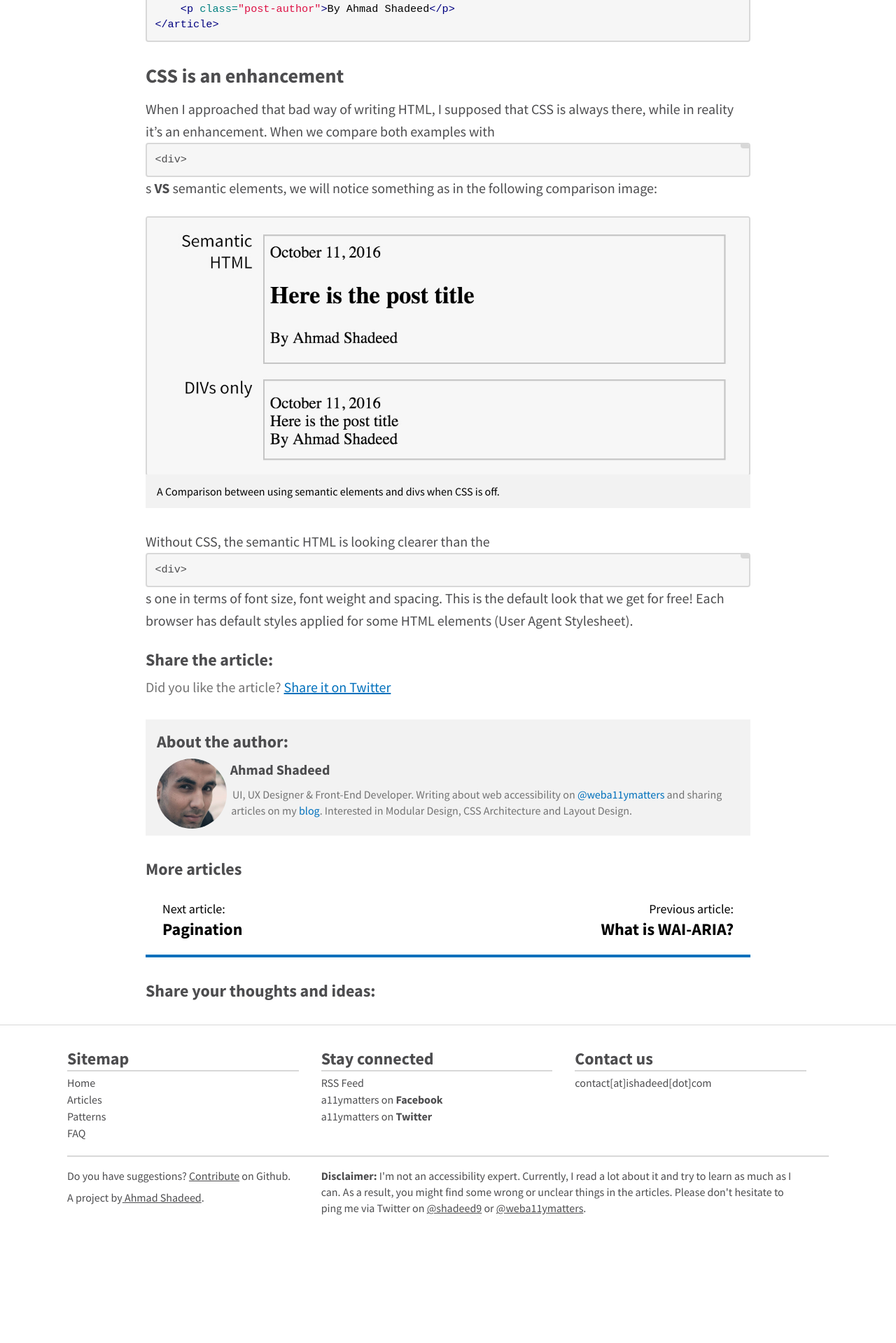
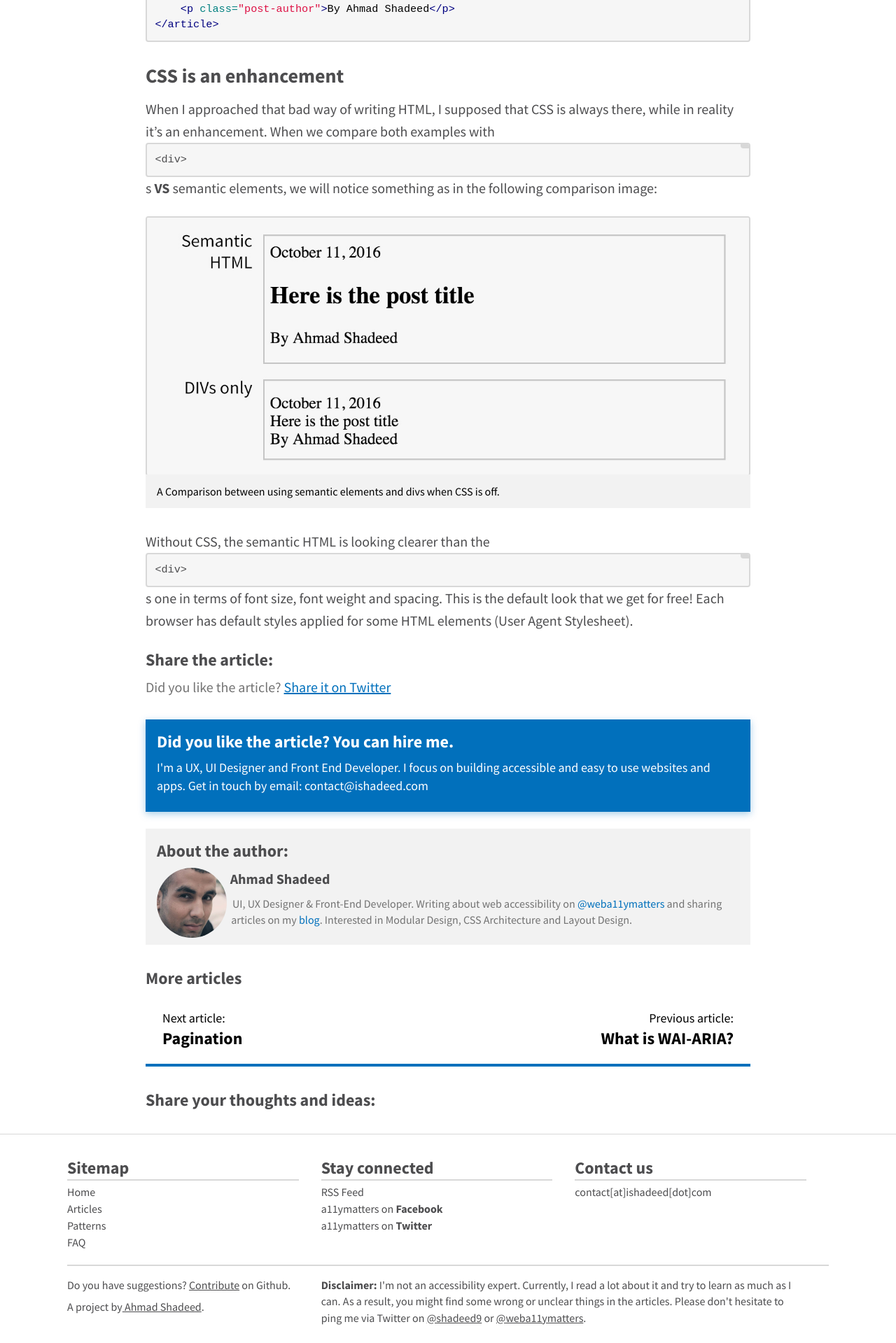
Before and after one commit to shadeed/a11ymatters, a Jekyll site: the page built from _posts/2016-10-11-using-divs-for-everything.markdown, in a window 1280 px wide. Shown: the part 1861-3780 px from the top of the page at 70% size. Built offline with Jekyll 4.4.1, drawn with Linux system fonts in a browser that asks for light colours; comment, search, counter and statistics services are not loaded; before the commit the page ends 3624 px from its top, so only the background shows below that.

Commit message:
add hire me banner

```diff
--- a/_layouts/pattern.html
+++ b/_layouts/pattern.html
@@ -100,6 +100,12 @@ layout: default
 
             {% include share.html %}
 
+            <div class="hire-me">
+                <h3>Did you like the article? You can hire me.</h3>
+                <p>I'm a UX, UI Designer and Front End Developer. I focus on building accessible and easy to use websites and apps. Get in touch by email:
+                    <a href="mailto:contact@ishadeed.com">contact@ishadeed.com</a></p>
+            </div>
+
             <footer class="c-article__footer">
                 <h3 class="c-article__footer__title">About the author:</h3>
                 {% include author.html %}
--- a/_layouts/post.html
+++ b/_layouts/post.html
@@ -25,6 +25,12 @@ layout: default
 			</div>
 
 			{% include share.html %}
+
+			<div class="hire-me">
+				<h3>Did you like the article? You can hire me.</h3>
+				<p>I'm a UX, UI Designer and Front End Developer. I focus on building accessible and easy to use websites and apps. Get in touch by email:
+					<a href="mailto:contact@ishadeed.com">contact@ishadeed.com</a></p>
+			</div>
 
 			<footer class="c-article__footer">
 				<h3 class="c-article__footer__title">About the author:</h3>
@@ -66,4 +72,6 @@ layout: default
 		<noscript>Please enable JavaScript to view the <a href="https://disqus.com/?ref_noscript" rel="nofollow">comments powered by Disqus.</a></noscript>
 		{% endif %}
 	</div>
+
+
 </main>
--- a/assets/css/main.css
+++ b/assets/css/main.css
@@ -588,6 +588,18 @@ blockquote {
   background: #f2f2f2;
   padding: 16px;
   margin-bottom: 32px; }
+
+.hire-me {
+  background: #0170bc;
+  padding: 16px;
+  margin-bottom: 24px;
+  box-shadow: 0 3px 10px 0 rgba(1, 112, 188, 0.35); }
+  .hire-me h3,
+  .hire-me p,
+  .hire-me a {
+    color: #fff; }
+  .hire-me p {
+    font-size: 18px; }
 
 .c-breadcrumbs {
   margin-top: 48px;
```
Also changed, not shown: _scss/components/_components.article.scss (+17 -0 lines).
